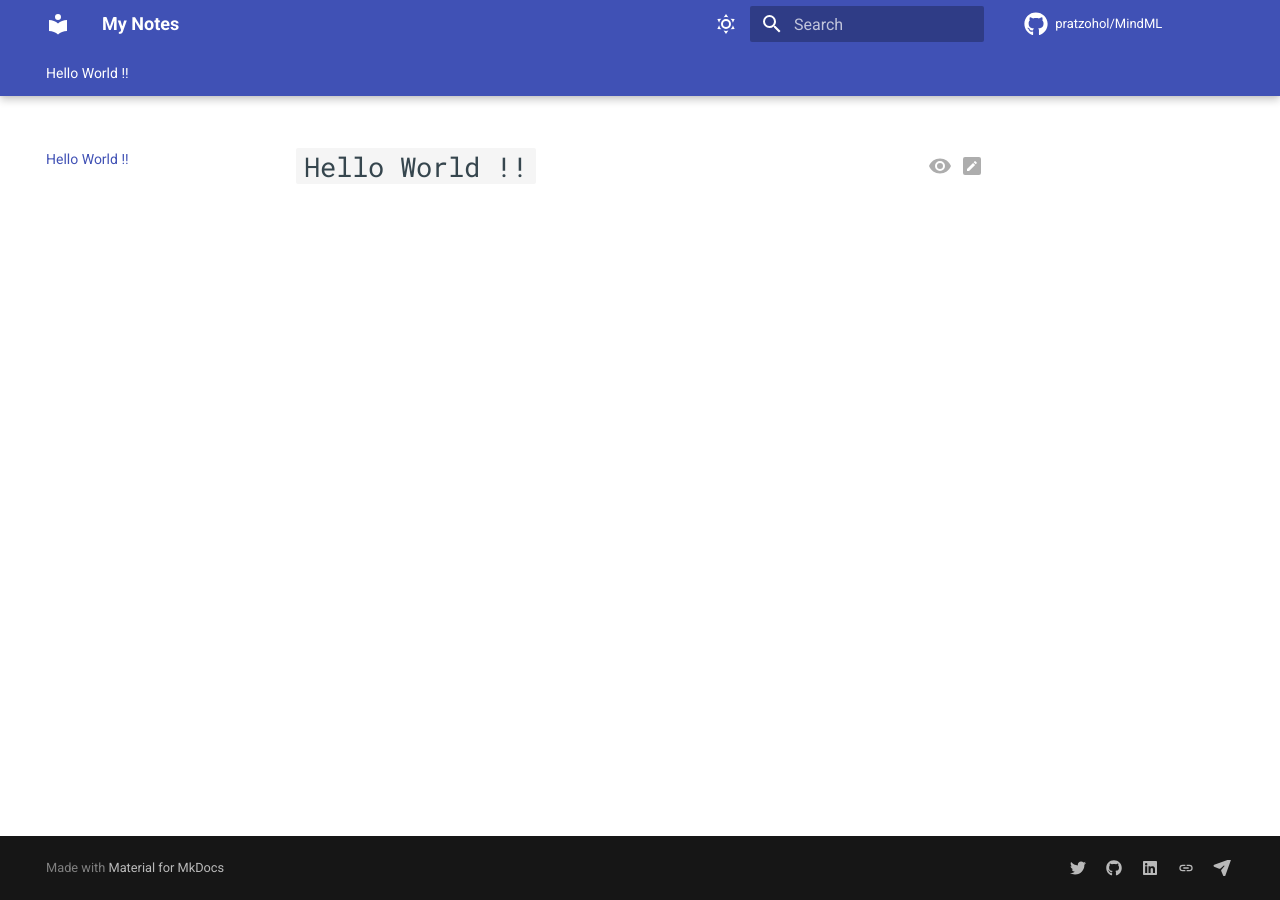
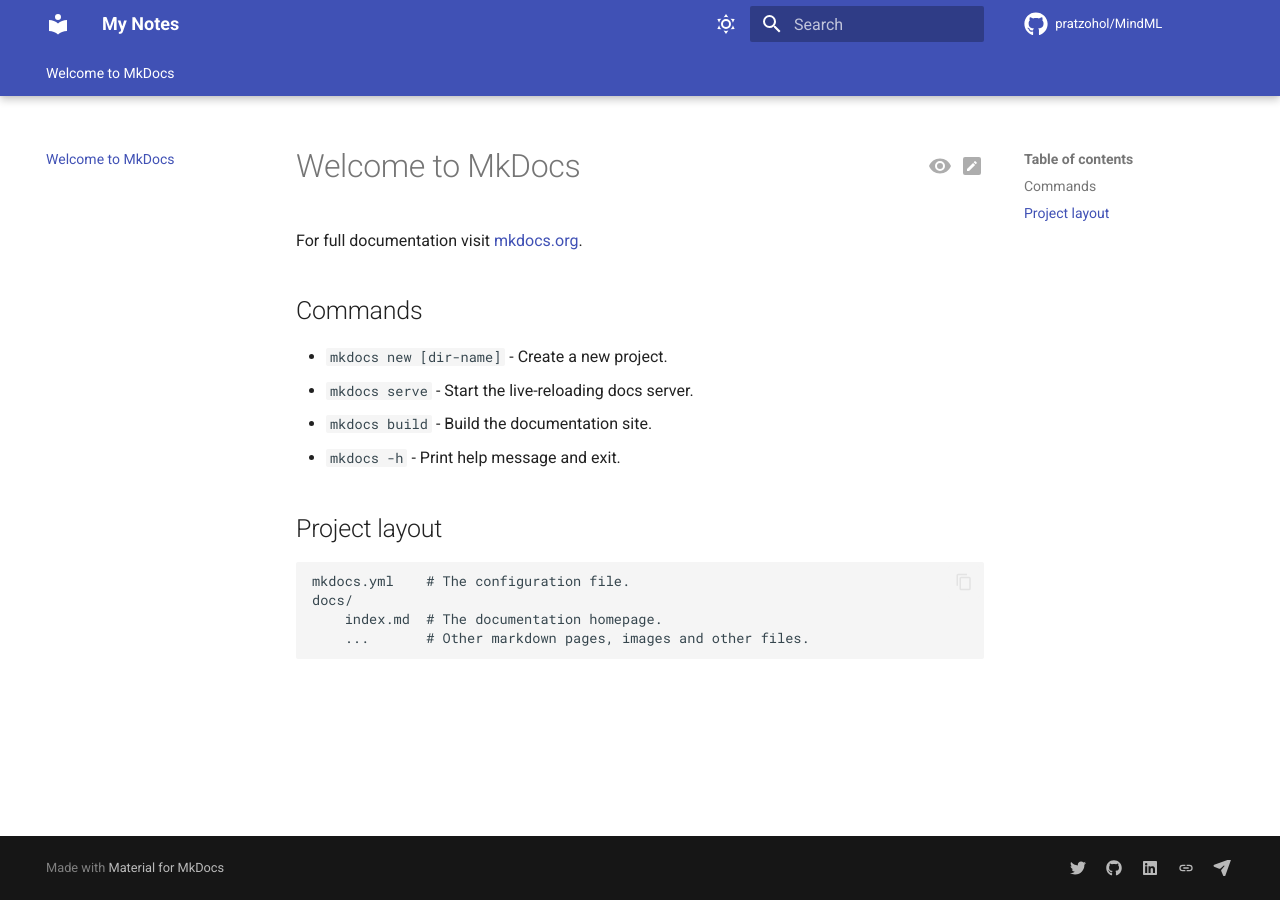
Before and after one commit to pratzohol/MindML, an MkDocs documentation site: the page built from docs/index.md, in a window 1280 px wide. Built offline with MkDocs 1.6.1 and Material for MkDocs 9.7.7, drawn with Linux system fonts in a browser that asks for light colours; comment, search, counter and statistics services are not loaded.

Commit message:
moved around a bit

```diff
--- a/docs/index.md
+++ b/docs/index.md
@@ -1 +1,17 @@
-# `Hello World !!`
+# Welcome to MkDocs
+
+For full documentation visit [mkdocs.org](https://www.mkdocs.org).
+
+## Commands
+
+* `mkdocs new [dir-name]` - Create a new project.
+* `mkdocs serve` - Start the live-reloading docs server.
+* `mkdocs build` - Build the documentation site.
+* `mkdocs -h` - Print help message and exit.
+
+## Project layout
+
+    mkdocs.yml    # The configuration file.
+    docs/
+        index.md  # The documentation homepage.
+        ...       # Other markdown pages, images and other files.
```
Also changed, not shown: 2 other files.
